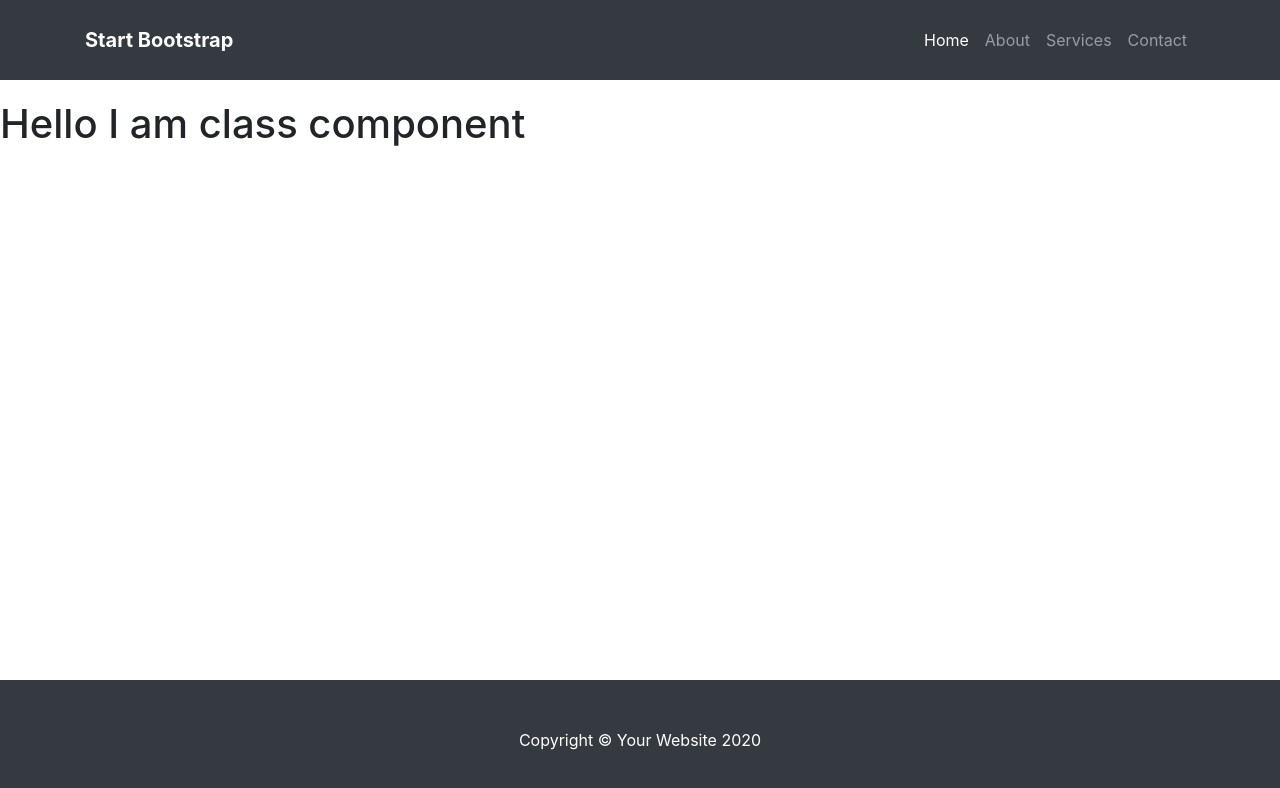
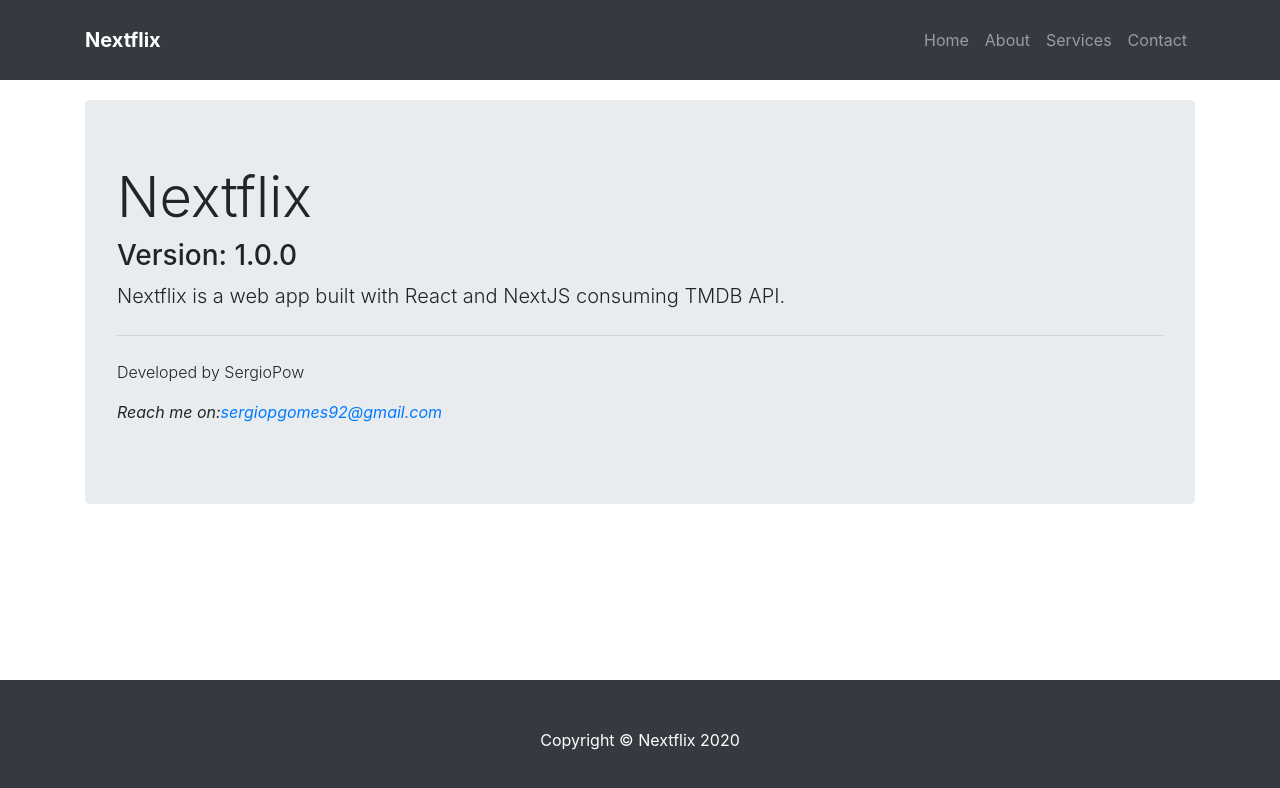
Before and after one commit to sergiogomes/react-next-movie-app, a Next.js app: page /about in a window 1280 px wide. Shown: the top 788 px of the page. Built offline with nearby package versions, Linux system fonts and the light colour scheme.

Commit message:
Naming the web app Nextflix. Improving about, contact and services pages.

```diff
--- a/components/footer.js
+++ b/components/footer.js
@@ -3,7 +3,7 @@
     <footer className="py-5 bg-dark">
       <div className="container">
         <p className="m-0 text-center text-white">
-          Copyright &copy; Your Website {new Date().getFullYear()}
+          Copyright &copy; Nextflix {new Date().getFullYear()}
         </p>
       </div>
     </footer>
--- a/components/navbar.js
+++ b/components/navbar.js
@@ -4,9 +4,9 @@
   return (
     <nav className="navbar navbar-expand-lg navbar-dark bg-dark fixed-top">
       <div className="container">
-        <a className="navbar-brand" href="#">
-          Start Bootstrap
-        </a>
+        <Link href="/">
+          <a className="navbar-brand">Nextflix</a>
+        </Link>
         <button
           className="navbar-toggler"
           type="button"
@@ -20,7 +20,8 @@
         </button>
         <div className="collapse navbar-collapse" id="navbarResponsive">
           <ul className="navbar-nav ml-auto">
-            <li className="nav-item active">
+            <li className={`nav-item `}>
+              {/* ${current ? "active" : ""} */}
               <Link href="/">
                 <a className="nav-link">
                   Home
--- a/components/sideMenu.js
+++ b/components/sideMenu.js
@@ -24,7 +24,7 @@
       >
         <MovieCreateForm handleFormSubmit={handleCreateMovie} />
       </Modal>
-      <h1 className="my-4">{props.appName}</h1>
+      <h3 className="my-4">{props.appName}</h3>
       <div className="list-group">
         {categories.map((c) => (
           <a
--- a/pages/about.js
+++ b/pages/about.js
@@ -1,22 +1,46 @@
-import React from 'react';
-
-// functional component - arrow function
-// For smaller components
-// Reusable component
-// presentional components, parttialy right, we can user Hooks
-// const About = () => {
-//     const message = 'Hello World';
-//     return (
-//     <h1>Hello About Page {message}</h1>
-//     )
-// }
+import React from "react";
 
 class About extends React.Component {
-    render() {
-        return (
-            <h1>Hello I am class component</h1>
-        )
-    }
+  constructor(props) {
+    super(props);
+    this.state = {
+      email: "sergiopgomes92@gmail.com",
+      subject: "Nextflix",
+      message:
+        "Hello!%0D%0A%0D%0ASaw%20you%20web%20app%20Nextflix,%20and%20wanted%20to%20talk%20to%20you.%0D%0A%0D%0AThanks.",
+      emailLink: "",
+    };
+    this.setState({
+      emailLink: `mailto:${this.state.email}?subject=${this.state.subject}&body=${this.state.message}`,
+    });
+  }
+
+  render() {
+    return (
+      <React.Fragment>
+        <div className="container">
+          <div className="jumbotron">
+            <h1 className="display-4">Nextflix</h1>
+            <section>
+              <h3>Version: 1.0.0</h3>
+            </section>
+            <p className="lead">
+              Nextflix is a web app built with React and NextJS consuming TMDB
+              API.
+            </p>
+            <hr className="my-4" />
+            <p class="font-weight-light">Developed by SergioPow</p>
+            <address>
+              <p class="font-italic">
+                Reach me on:
+                <a href={this.state.emailLink}>{this.state.email}</a>
+              </p>
+            </address>
+          </div>
+        </div>
+      </React.Fragment>
+    );
+  }
 }
 
-export default About
+export default About;
```
Also changed, not shown: pages/contact.js (+34 -1 lines), pages/index.js (+6 -6 lines), pages/movies/[id]/index.js (+4 -3 lines), pages/services.js (+20 -1 lines).
